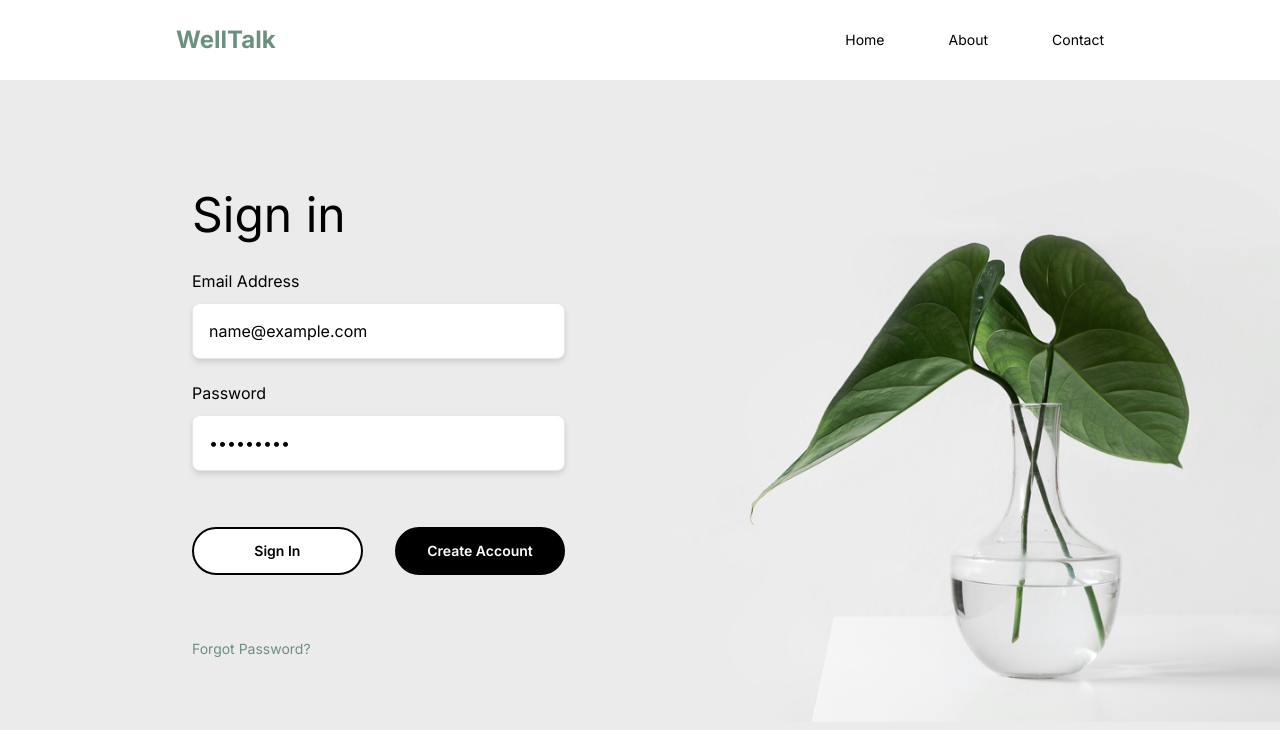
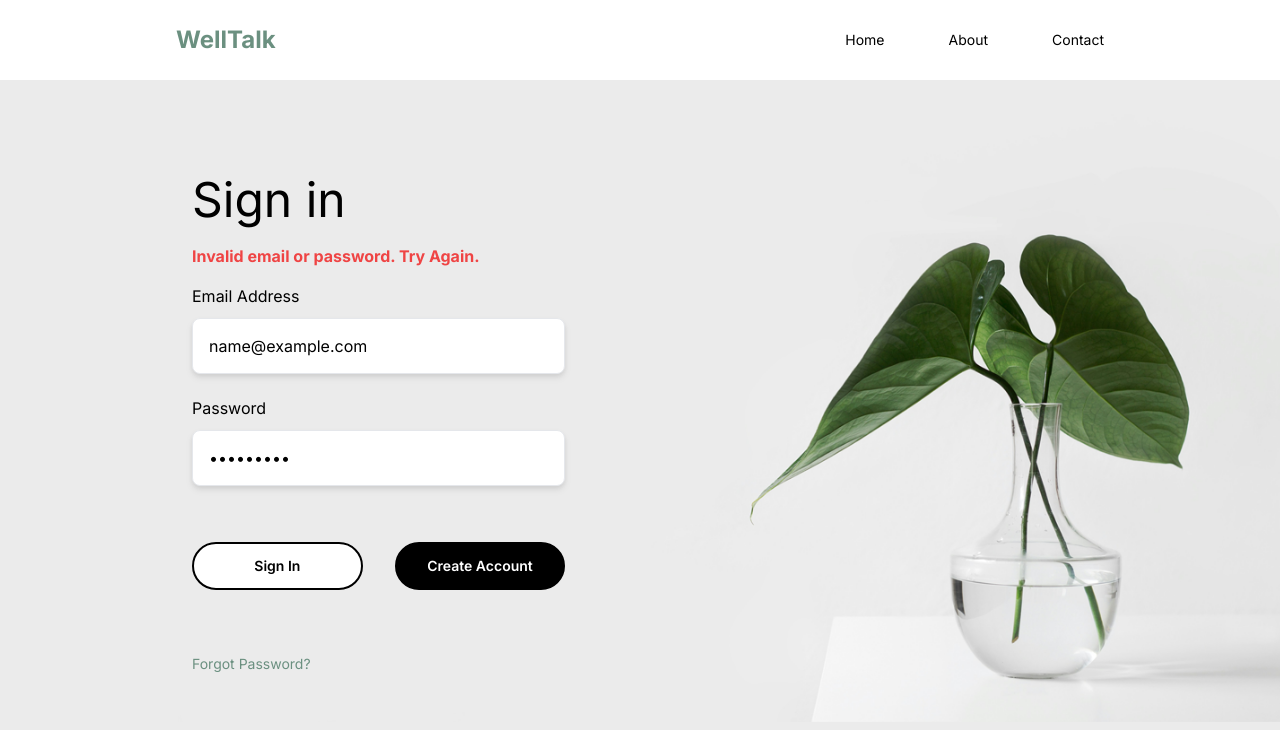
Before and after one commit to joshuabriones/well-talk, a Next.js app: page /login in a window 1280 px wide. Both pictures are taken after typing "name@example.com", "Sample123" into the empty fields and a click on the button "Sign In". Shown: the top 730 px of the page. Built offline with nearby package versions, Linux system fonts and the light colour scheme.

Commit message:
pop up for invalid credentials

```diff
--- a/app/login/page.jsx
+++ b/app/login/page.jsx
@@ -15,12 +15,13 @@ import HollowButton from "@/components/ui/HollowButton";
 const Login = () => {
 	const router = useRouter();
 
-	const [showFailedLogin, setShowFailedLogin] = useState(false);
+	const [showInvalidCredentials, setShowInvalidCredentials] = useState(false);
 	const [email, setEmail] = useState("");
 	const [password, setPassword] = useState("");
 
 	const handleLogin = async (e) => {
 		e.preventDefault();
+
 		try {
 			const { user, error } = await supabase.auth.signIn({
 				email,
@@ -36,6 +37,12 @@ const Login = () => {
 		} catch (error) {
 			console.error("Login error:", error.message);
 		}
+
+		setShowInvalidCredentials(true);
+		// Hide the message after 5 seconds
+		setTimeout(() => {
+			setShowInvalidCredentials(false);
+		}, 5000);
 
 		alert("Email: " + email + " Password: " + password);
 	};
@@ -74,9 +81,17 @@ const Login = () => {
 					className="w-5/12 h-[650px] flex flex-col justify-center"
 					onSubmit={handleLogin}
 				>
-					<p className="text-black text-5xl">Sign in</p>
+					<p className="text-black text-5xl pb-3">Sign in</p>
 
-					<div className="flex flex-col gap-y-3 pt-5 pb-14">
+					{/* error message */}
+					{showInvalidCredentials && (
+						<div className="text-red-500 font-bold text-base pt-2 pb-1.5">
+							Invalid email or password. Try Again.
+						</div>
+					)}
+
+					{/* form inputs */}
+					<div className="flex flex-col gap-y-3 pb-14">
 						<TextInput
 							label="Email Address"
 							value={email}
```
